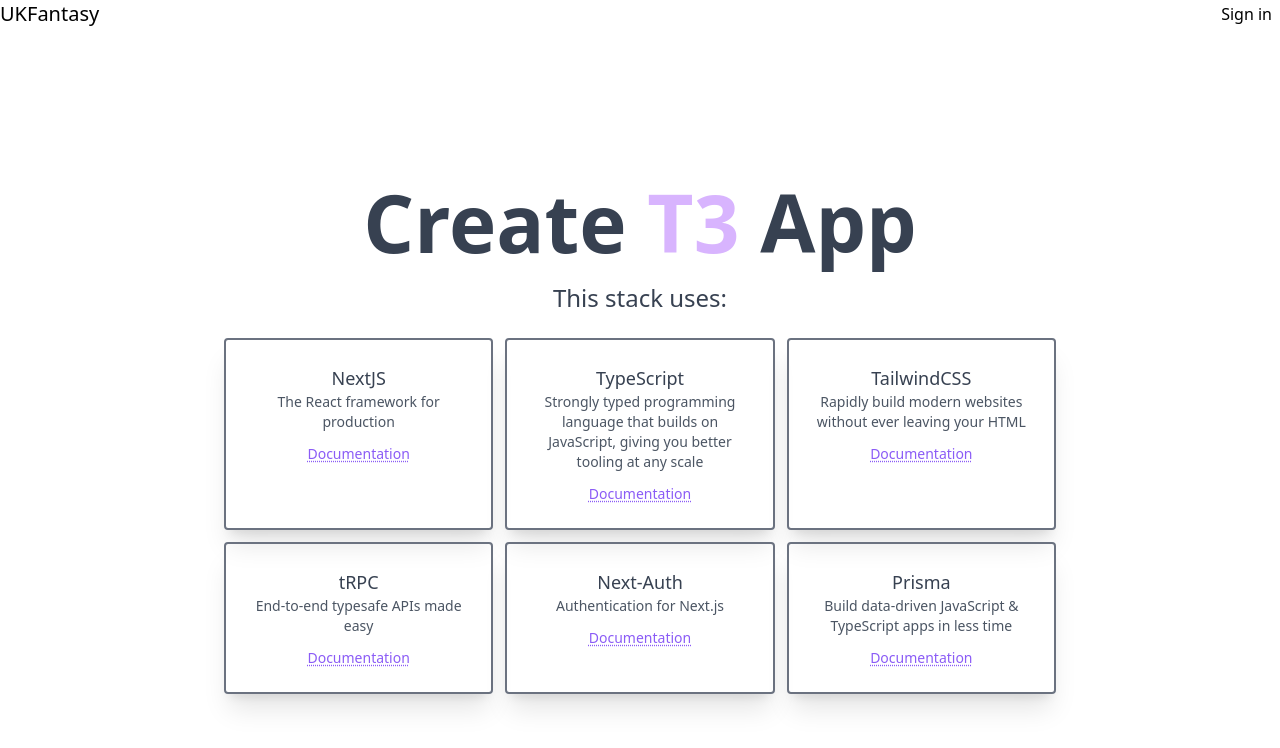
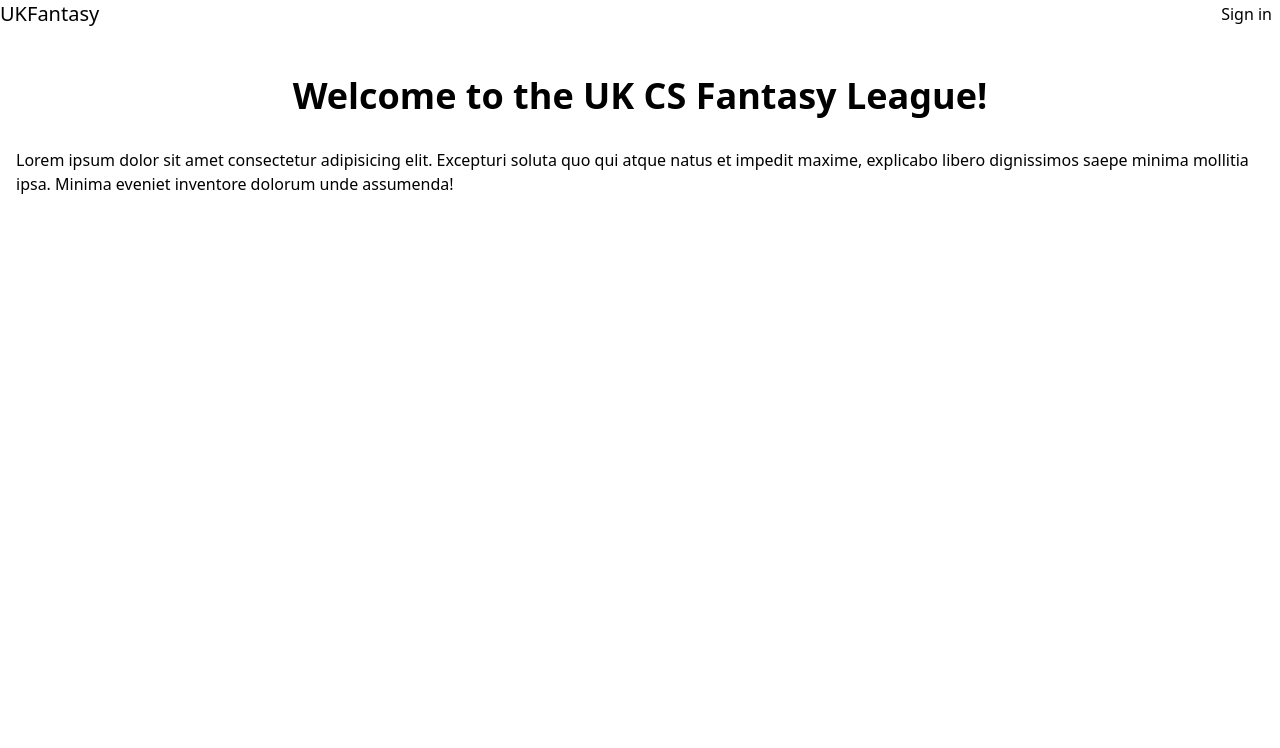
Before and after one commit to FlynnFc/UKFantasy, a Next.js app: page / in a window 1280 px wide. Shown: the top 748 px of the page. Built offline with nearby package versions, Linux system fonts and the light colour scheme; no server answers.

Commit message:
Update index.tsx

```diff
--- a/src/pages/index.tsx
+++ b/src/pages/index.tsx
@@ -1,82 +1,21 @@
 import type { NextPage } from "next";
-import Head from "next/head";
 
 const Home: NextPage = () => {
   return (
     <>
-      <Head>
-        <title>Create T3 App</title>
-        <meta name="description" content="Generated by create-t3-app" />
-        <link rel="icon" href="/favicon.ico" />
-      </Head>
-
-      <main className="container mx-auto flex min-h-screen flex-col items-center justify-center p-4">
-        <h1 className="text-5xl font-extrabold leading-normal text-gray-700 md:text-[5rem]">
-          Create <span className="text-purple-300">T3</span> App
+      <main className="container mx-auto flex min-h-screen flex-col items-center justify-start p-4">
+        <h1 className="my-8 text-4xl font-bold">
+          Welcome to the UK CS Fantasy League!
         </h1>
-        <p className="text-2xl text-gray-700">This stack uses:</p>
-        <div className="mt-3 grid gap-3 pt-3 text-center md:grid-cols-3 lg:w-2/3">
-          <TechnologyCard
-            name="NextJS"
-            description="The React framework for production"
-            documentation="https://nextjs.org/"
-          />
-          <TechnologyCard
-            name="TypeScript"
-            description="Strongly typed programming language that builds on JavaScript, giving you better tooling at any scale"
-            documentation="https://www.typescriptlang.org/"
-          />
-          <TechnologyCard
-            name="TailwindCSS"
-            description="Rapidly build modern websites without ever leaving your HTML"
-            documentation="https://tailwindcss.com/"
-          />
-          <TechnologyCard
-            name="tRPC"
-            description="End-to-end typesafe APIs made easy"
-            documentation="https://trpc.io/"
-          />
-          <TechnologyCard
-            name="Next-Auth"
-            description="Authentication for Next.js"
-            documentation="https://next-auth.js.org/"
-          />
-          <TechnologyCard
-            name="Prisma"
-            description="Build data-driven JavaScript & TypeScript apps in less time"
-            documentation="https://www.prisma.io/docs/"
-          />
-        </div>
+        <p>
+          Lorem ipsum dolor sit amet consectetur adipisicing elit. Excepturi
+          soluta quo qui atque natus et impedit maxime, explicabo libero
+          dignissimos saepe minima mollitia ipsa. Minima eveniet inventore
+          dolorum unde assumenda!
+        </p>
       </main>
     </>
   );
 };
 
 export default Home;
-
-type TechnologyCardProps = {
-  name: string;
-  description: string;
-  documentation: string;
-};
-
-const TechnologyCard = ({
-  name,
-  description,
-  documentation,
-}: TechnologyCardProps) => {
-  return (
-    <section className="flex flex-col justify-center rounded border-2 border-gray-500 p-6 shadow-xl duration-500 motion-safe:hover:scale-105">
-      <h2 className="text-lg text-gray-700">{name}</h2>
-      <p className="text-sm text-gray-600">{description}</p>
-      <a
-        className="m-auto mt-3 w-fit text-sm text-violet-500 underline decoration-dotted underline-offset-2"
-        href={documentation}
-        target="_blank"
-        rel="noreferrer"
-      >
-        Documentation
-      </a>
-    </section>
-  );
-};
```
